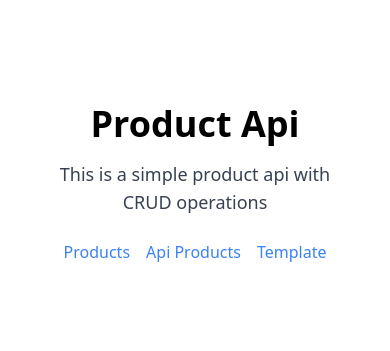
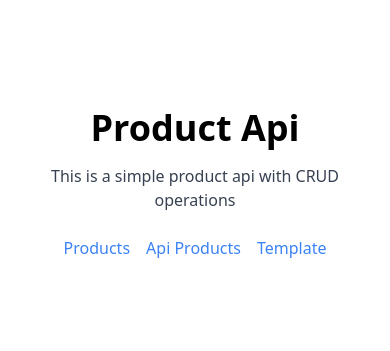
Before and after one commit to ebrahim-0/learn-node, a Node server app: page / in a window 390 px wide. Shown: the part 246-597 px from the top of the page. Run offline with Node 20, Linux system fonts and the light colour scheme; style sheets or scripts are compiled from the project's sources.

Commit message:
chore: Update page description font size in index.pug

```diff
--- a/src/views/Pages/index.pug
+++ b/src/views/Pages/index.pug
@@ -2,7 +2,7 @@ extends ../layout/_base
 block content
   .container.mx-auto.p-8.text-center.flex.flex-col.justify-center.items-center(class='h-[calc(100vh-13rem)]')
     h1.page-title.text-4xl.font-bold.mb-4= title
-    p.page-description.text-lg.text-gray-700.mb-6= description
+    p.page-description.text-base.text-gray-700.mb-6(class="md:text-lg")= description
     .flex.space-x-4.justify-center.items-center
       a(href="/products" class="text-blue-500 hover:underline") Products
       a(href="/api/products" class="text-blue-500 hover:underline") Api Products
--- a/src/views/layout/_base.pug
+++ b/src/views/layout/_base.pug
@@ -5,7 +5,6 @@ html(lang="en")
         meta(name="viewport" content="width=device-width, initial-scale=1.0")
         link(rel="shortcut icon", href="/images/shopping.png", type="image/x-icon")
         link(rel="stylesheet" href="/styles/global.css")
-        script(async='' src='https://pagead2.googlesyndication.com/pagead/js/adsbygoogle.js?client=ca-pub-9239988915877710' crossorigin='anonymous')
         title= title
     body
         .container
```
